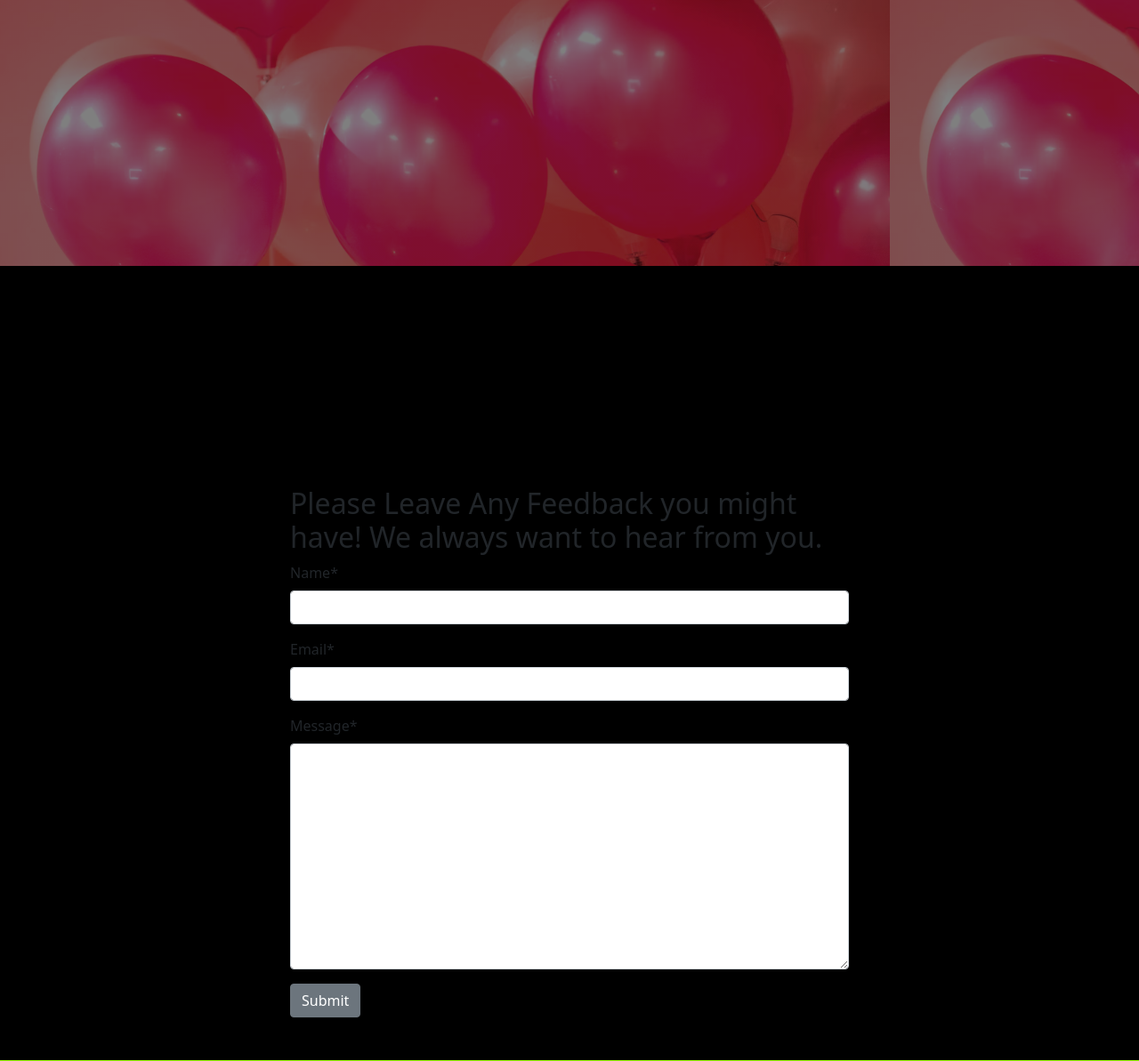
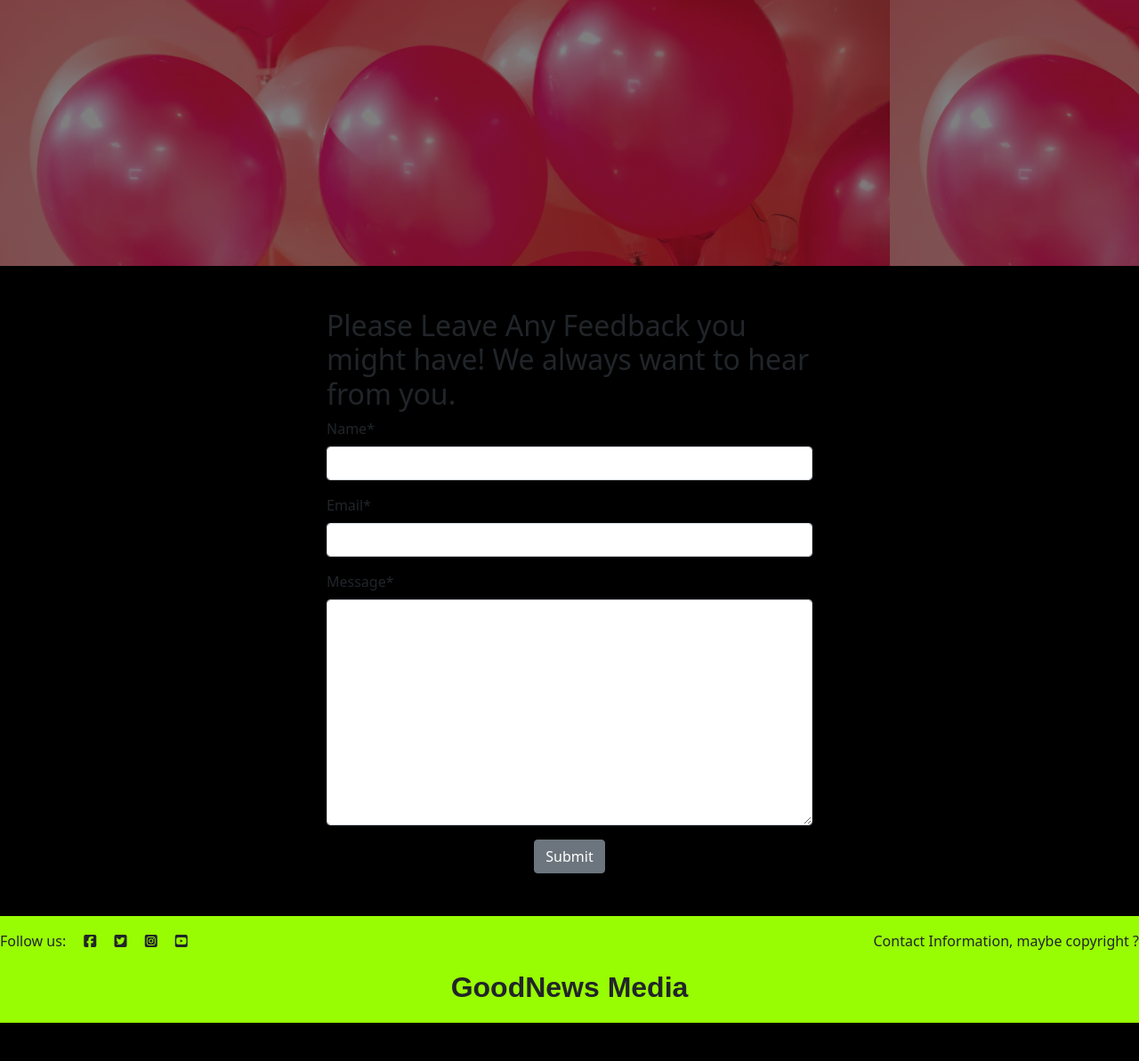
Before and after one commit to FernVR/GoodNewsBlog, a Django app: page /about/ in a window 1280 px wide. Shown: the part 187-1380 px from the top of the page at 89% size. After the commit the page ends 1337 px from the top, so only its background shows below. Run offline with Django 4.2, Linux system fonts and the light colour scheme; data that the repository does not hold is empty; some libraries are stand-ins or nearby versions; some web fonts are replaced.

Commit message:
add boostrap classes to about page and FIXED error with navigation and footer

```diff
--- a/about/templates/about/about.html
+++ b/about/templates/about/about.html
@@ -14,11 +14,12 @@
                 <!-- Content goes directly underneath this -->
                 {{ about.content | safe }}
             </div>
-            <div class="col-4 text-center">
+            <div class="col-md-4 text-center">
                 {% if "placeholder" in about.profile_image.url %}
-                <img src="{% static 'images/bg-landing-draft-small-screen.png' %}" width="75%" alt="placeholder image">
+                <img src="{% static 'images/bg-landing-draft-small-screen.png' %}" class="img-fluid"
+                    alt="placeholder image">
                 {% else %}
-                <img src="{{ about.profile_image.url }}" width="75%" alt="{{ about.title }}">
+                <img src="{{ about.profile_image.url }}" class="img-fluid" alt="{{ about.title }}">
                 {% endif %}
             </div>
         </div>
@@ -36,9 +37,9 @@
 
 <section class="landing-banner container-fluid"></section>
 
-<section id="contact">
+<section id="contact" class="container my-5">
     <div class="row justify-content-center">
-        <div class="col-12 col-md-6 my-5">
+        <div class="col-12 col-md-6">
             <h2>Please Leave Any Feedback you might have!
                 We always want to hear from you.
             </h2>
@@ -46,7 +47,9 @@
             <form method="post">
                 {{ collaborate_form | crispy }}
                 {% csrf_token %}
-                <button class="btn btn-secondary" type="submit">Submit</button>
+                <div class="text-center mt-3">
+                    <button class="btn btn-secondary" type="submit">Submit</button>
+                </div>
             </form>
         </div>
     </div>
--- a/goodnews/settings.py
+++ b/goodnews/settings.py
@@ -29,7 +29,7 @@ TEMPLATES_DIR = os.path.join(BASE_DIR, 'templates')
 SECRET_KEY = os.environ.get("SECRET_KEY")
 
 # SECURITY WARNING: don't run with debug turned on in production!
-DEBUG = False
+DEBUG = True
 
 ALLOWED_HOSTS = ['8000-fernvr-goodnewsblog-wvehqd4lm73.ws.codeinstitute-ide.net',
                 '.herokuapp.com',
```
